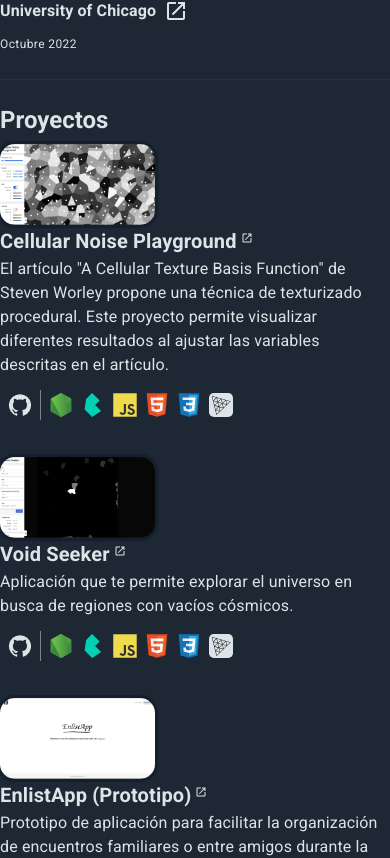
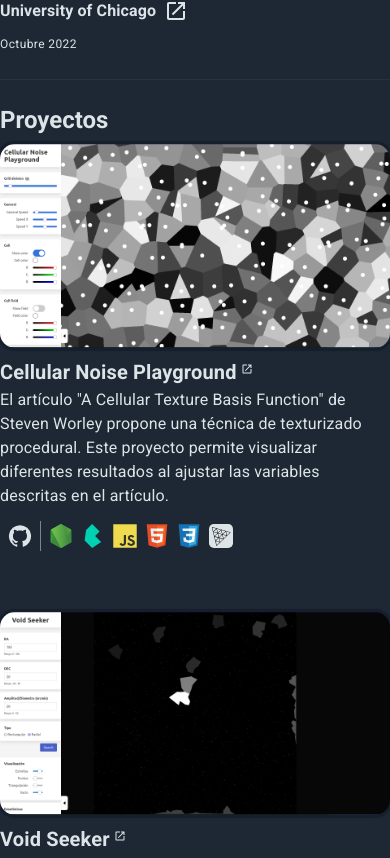
Before and after one commit to Kuellar/Kuellar.github.io, a React (Create React App) app: page / in a window 390 px wide. Shown: the part 1289-2147 px from the top of the page. Built offline with nearby package versions, Linux system fonts and the light colour scheme.

Commit message:
Fix mobile responsive

```diff
--- a/src/components/ProyectItem.js
+++ b/src/components/ProyectItem.js
@@ -12,9 +12,9 @@ import GitHubIcon from "@mui/icons-material/GitHub";
 
 const ProjectItem = ({ title, description, photo, icons, github, link }) => {
   return (
-    <Grid container marginBottom={3}>
-      <Grid xs={6}>
-        <Box paddingRight={5}>
+    <Grid container sx={{ marginBottom: { xs: 6, md: 3 } }}>
+      <Grid xs={12} md={6} sx={{ marginBottom: { xs: 1, md: 0 } }}>
+        <Box sx={{ padding: { sm: 2, md: 0 }, paddingRight: { md: 5 } }}>
           <img
             src={photo}
             alt="Cellular noise project"
```
